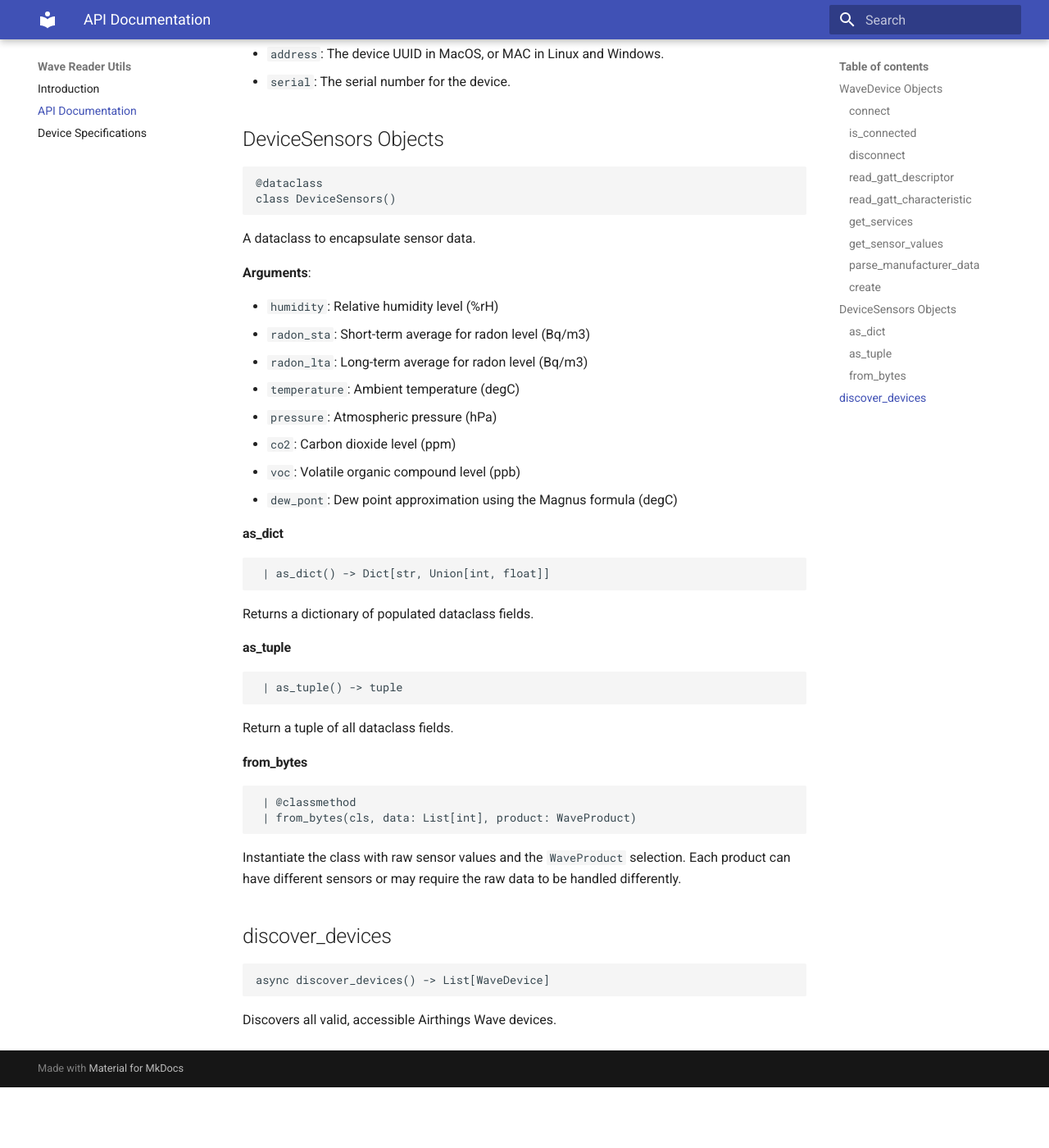
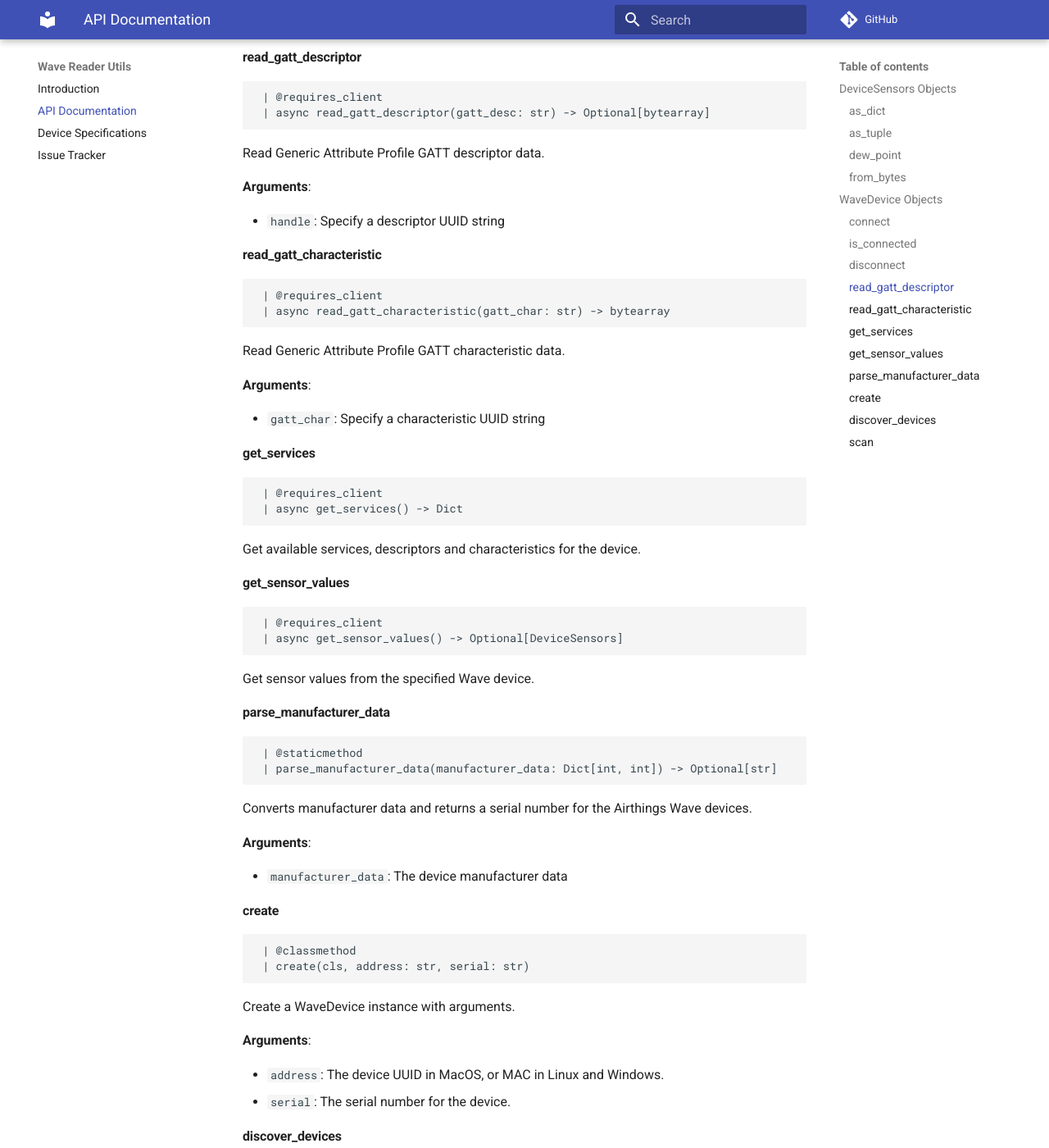
Before and after one commit to ztroop/wave-reader-utils, an MkDocs documentation site: the page built from docs/api.md, in a window 1280 px wide and 1400 px high, scrolled down 2067 px. Shown: the whole window at 82% size. Built offline with MkDocs 1.6.1 and Material for MkDocs 9.7.7, drawn with Linux system fonts in a browser that asks for light colours; comment, search, counter and statistics services are not loaded; before the commit the page ends 3393 px from its top, so only the background shows below that; some of the changed text lies outside the part shown.

````diff
--- a/docs/api.md
+++ b/docs/api.md
@@ -1,4 +1,65 @@
 # API Documentation
+
+<a name="wave_reader.wave.DeviceSensors"></a>
+## DeviceSensors Objects
+
+```python
+@dataclass
+class DeviceSensors()
+```
+
+A dataclass to encapsulate sensor data.
+
+**Arguments**:
+
+- `humidity`: Relative humidity level (%rH)
+- `radon_sta`: Short-term average for radon level (Bq/m3)
+- `radon_lta`: Long-term average for radon level (Bq/m3)
+- `temperature`: Ambient temperature (°C)
+- `pressure`: Atmospheric pressure (hPa)
+- `co2`: Carbon dioxide level (ppm)
+- `voc`: Volatile organic compound level (ppb)
+- `pm`: Particulate matter (ug/m3)
+
+<a name="wave_reader.wave.DeviceSensors.as_dict"></a>
+#### as\_dict
+
+```python
+ | as_dict() -> Dict[str, Union[int, float]]
+```
+
+Returns a dictionary of populated dataclass fields.
+
+<a name="wave_reader.wave.DeviceSensors.as_tuple"></a>
+#### as\_tuple
+
+```python
+ | as_tuple() -> tuple
+```
+
+Return a tuple of all dataclass fields.
+
+<a name="wave_reader.wave.DeviceSensors.dew_point"></a>
+#### dew\_point
+
+```python
+ | @property
+ | dew_point() -> Optional[float]
+```
+
+Dew point approximation using the Magnus formula. (°C)
+
+<a name="wave_reader.wave.DeviceSensors.from_bytes"></a>
+#### from\_bytes
+
+```python
+ | @classmethod
+ | from_bytes(cls, data: List[int], product: WaveProduct)
+```
+
+Instantiate the class with raw sensor values and the ``WaveProduct``
+selection. Each product can have different sensors or may require the
+raw data to be handled differently.
 
 <a name="wave_reader.wave.WaveDevice"></a>
 ## WaveDevice Objects
@@ -27,12 +88,13 @@ properties: ``name``, ``address`` and optionally ``rssi``, ``metadata``.
  | async connect() -> bool
 ```
 
-Method for initiating BLE communication.
+Method for initiating BLE connection.
 
 <a name="wave_reader.wave.WaveDevice.is_connected"></a>
-#### is_connected
+#### is\_connected
 
 ```python
+ | @requires_client
  | async is_connected() -> bool
 ```
 
@@ -42,28 +104,31 @@ Method for determining the status of the BLE connection.
 #### disconnect
 
 ```python
+ | @requires_client
  | async disconnect() -> bool
 ```
 
-Method for closing BLE communication.
+Method for closing BLE connection.
 
 <a name="wave_reader.wave.WaveDevice.read_gatt_descriptor"></a>
 #### read\_gatt\_descriptor
 
 ```python
- | async read_gatt_descriptor(gatt_desc: str) -> bytearray
+ | @requires_client
+ | async read_gatt_descriptor(gatt_desc: str) -> Optional[bytearray]
 ```
 
 Read Generic Attribute Profile GATT descriptor data.
 
 **Arguments**:
 
-- `handle`: Manually specify a descriptor UUID.
+- `handle`: Specify a descriptor UUID string
 
 <a name="wave_reader.wave.WaveDevice.read_gatt_characteristic"></a>
 #### read\_gatt\_characteristic
 
 ```python
+ | @requires_client
  | async read_gatt_characteristic(gatt_char: str) -> bytearray
 ```
 
@@ -71,26 +136,27 @@ Read Generic Attribute Profile GATT characteristic data.
 
 **Arguments**:
 
-- `gatt_char`: Manually specify a characteristic UUID.
+- `gatt_char`: Specify a characteristic UUID string
 
 <a name="wave_reader.wave.WaveDevice.get_services"></a>
 #### get\_services
 
 ```python
+ | @requires_client
  | async get_services() -> Dict
 ```
 
-Get available services, descriptors and characteristics for
-the device.
+Get available services, descriptors and characteristics for the device.
 
 <a name="wave_reader.wave.WaveDevice.get_sensor_values"></a>
 #### get\_sensor\_values
 
 ```python
+ | @requires_client
  | async get_sensor_values() -> Optional[DeviceSensors]
 ```
 
-Retrieve sensor values from the specified Wave device.
+Get sensor values from the specified Wave device.
 
 <a name="wave_reader.wave.WaveDevice.parse_manufacturer_data"></a>
 #### parse\_manufacturer\_data
@@ -115,69 +181,32 @@ Airthings Wave devices.
  | create(cls, address: str, serial: str)
 ```
 
-Create a WaveDevice instance with three distinct arguments.
+Create a WaveDevice instance with arguments.
 
 **Arguments**:
 
 - `address`: The device UUID in MacOS, or MAC in Linux and Windows.
 - `serial`: The serial number for the device.
 
-<a name="wave_reader.wave.DeviceSensors"></a>
-## DeviceSensors Objects
+<a name="wave_reader.wave.discover_devices"></a>
+#### discover\_devices
 
 ```python
-@dataclass
-class DeviceSensors()
+async discover_devices(wave_devices: Optional[List[WaveDevice]] = None) -> List[WaveDevice]
 ```
 
-A dataclass to encapsulate sensor data.
+Discovers all valid, accessible Airthings Wave devices.
+
+<a name="wave_reader.wave.scan"></a>
+#### scan
+
+```python
+scan(max_retries: int = 3) -> List[WaveDevice]
+```
+
+Convenience function for discovering devices. This is particularly useful
+for users that are not as comfortable asynchronous programming.
 
 **Arguments**:
 
-- `humidity`: Relative humidity level (%rH)
-- `radon_sta`: Short-term average for radon level (Bq/m3)
-- `radon_lta`: Long-term average for radon level (Bq/m3)
-- `temperature`: Ambient temperature (degC)
-- `pressure`: Atmospheric pressure (hPa)
-- `co2`: Carbon dioxide level (ppm)
-- `voc`: Volatile organic compound level (ppb)
-- `dew_pont`: Dew point approximation using the Magnus formula (degC)
-
-<a name="wave_reader.wave.DeviceSensors.as_dict"></a>
-#### as\_dict
-
-```python
- | as_dict() -> Dict[str, Union[int, float]]
-```
-
-Returns a dictionary of populated dataclass fields.
-
-<a name="wave_reader.wave.DeviceSensors.as_tuple"></a>
-#### as\_tuple
-
-```python
- | as_tuple() -> tuple
-```
-
-Return a tuple of all dataclass fields.
-
-<a name="wave_reader.wave.DeviceSensors.from_bytes"></a>
-#### from\_bytes
-
-```python
- | @classmethod
- | from_bytes(cls, data: List[int], product: WaveProduct)
-```
-
-Instantiate the class with raw sensor values and the ``WaveProduct``
-selection. Each product can have different sensors or may require the
-raw data to be handled differently.
-
-<a name="wave_reader.wave.discover_devices"></a>
-## discover\_devices
-
-```python
-async discover_devices() -> List[WaveDevice]
-```
-
-Discovers all valid, accessible Airthings Wave devices.
+- `max_retries`: Number of attempts for connecting to devices
--- a/mkdocs.yml
+++ b/mkdocs.yml
@@ -1,2 +1,8 @@
 site_name: Wave Reader Utils
 theme: material
+repo_url: https://github.com/ztroop/wave-reader-utils
+nav:
+    - Introduction: 'index.md'
+    - 'API Documentation': 'api.md'
+    - 'Device Specifications': 'specs.md'
+    - 'Issue Tracker': 'https://github.com/ztroop/wave-reader-utils/issues'
````
Also changed, not shown: docs/index.md (+12 -12 lines), 1 other file.
